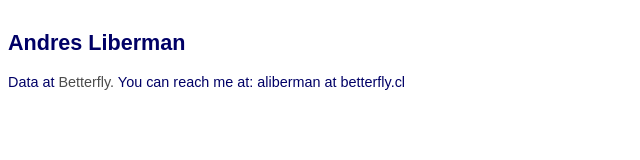
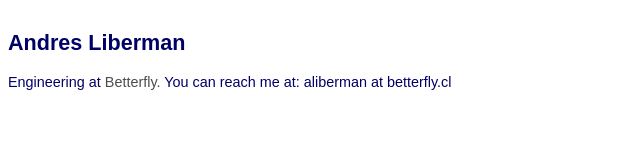
Before and after one commit to andreslib/andres_website, a plain HTML site: page home.html in a window 1280 px wide. Shown: the whole page, without its empty margins (0-640 px from the left). Drawn offline with Linux system fonts and the light colour scheme.

Commit message:
Modified home message

```diff
--- a/home.html
+++ b/home.html
@@ -64,7 +64,7 @@ a:active {color:#4c4c4c;text-decoration:none;}
 
 <h2>Andres Liberman</h2>
 
-<p>Data at <a href="https://www.betterfly.cl/"
+<p>Engineering at <a href="https://www.betterfly.cl/"
 	target="_blank"> Betterfly. </a>
 You can reach me at:
 aliberman at betterfly.cl <br> <br>
```
